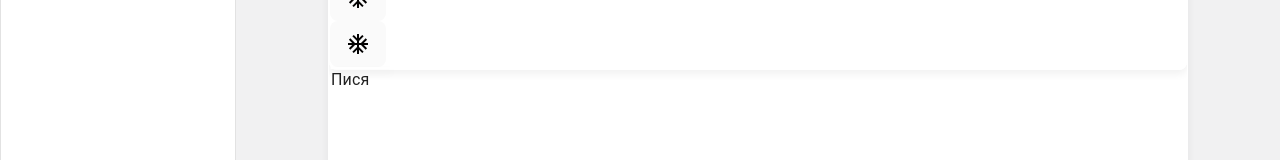
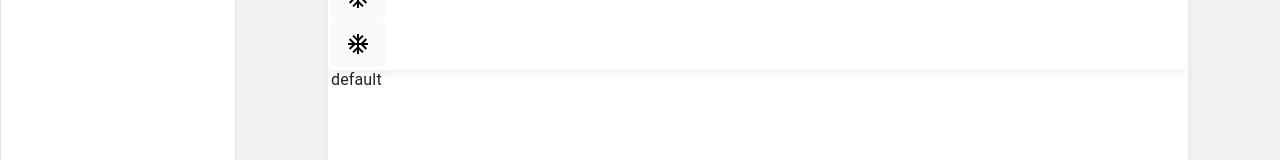
Before and after one commit to Exorcistee/front, a React (Vite) app: page / in a window 1280 px wide. Both pictures are taken after a click on the button 358 px from the left and 272 px from the top of the page. Shown: the part 321-481 px from the top of the page. Built offline with nearby package versions, Linux system fonts and the light colour scheme.

Commit message:
поправил линтирование)))

```diff
--- a/src/components/slide/element/Element.tsx
+++ b/src/components/slide/element/Element.tsx
@@ -41,7 +41,7 @@ export const SlideElement: FC<SlideElementProps> = ({ element }: SlideElementPro
     position: element.position,
     rightBottomPoint: element.rightBottomPoint,
     size: element.size,
-    text: 'Пися',
+    text: 'default',
     type: element.type,
   }
 
```
